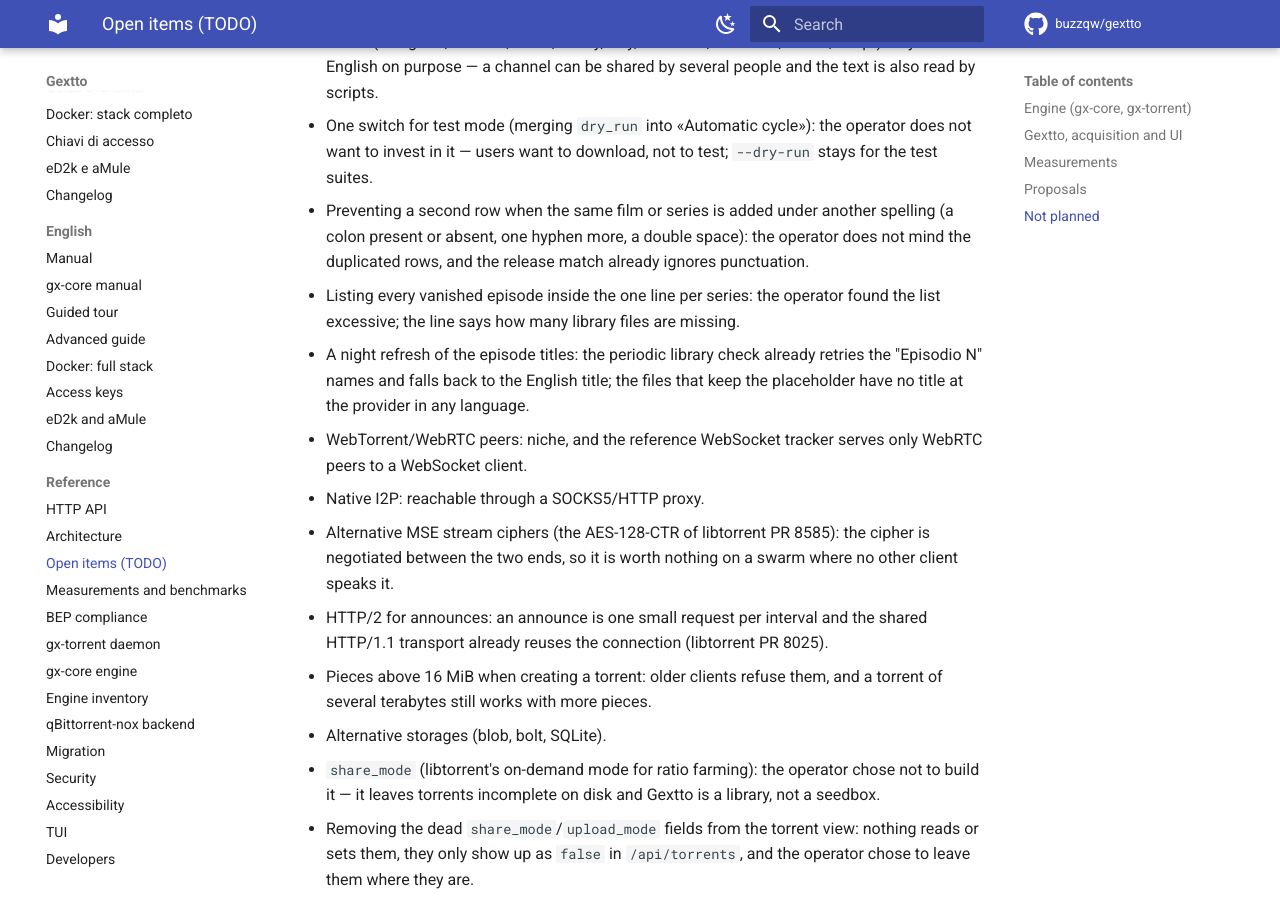
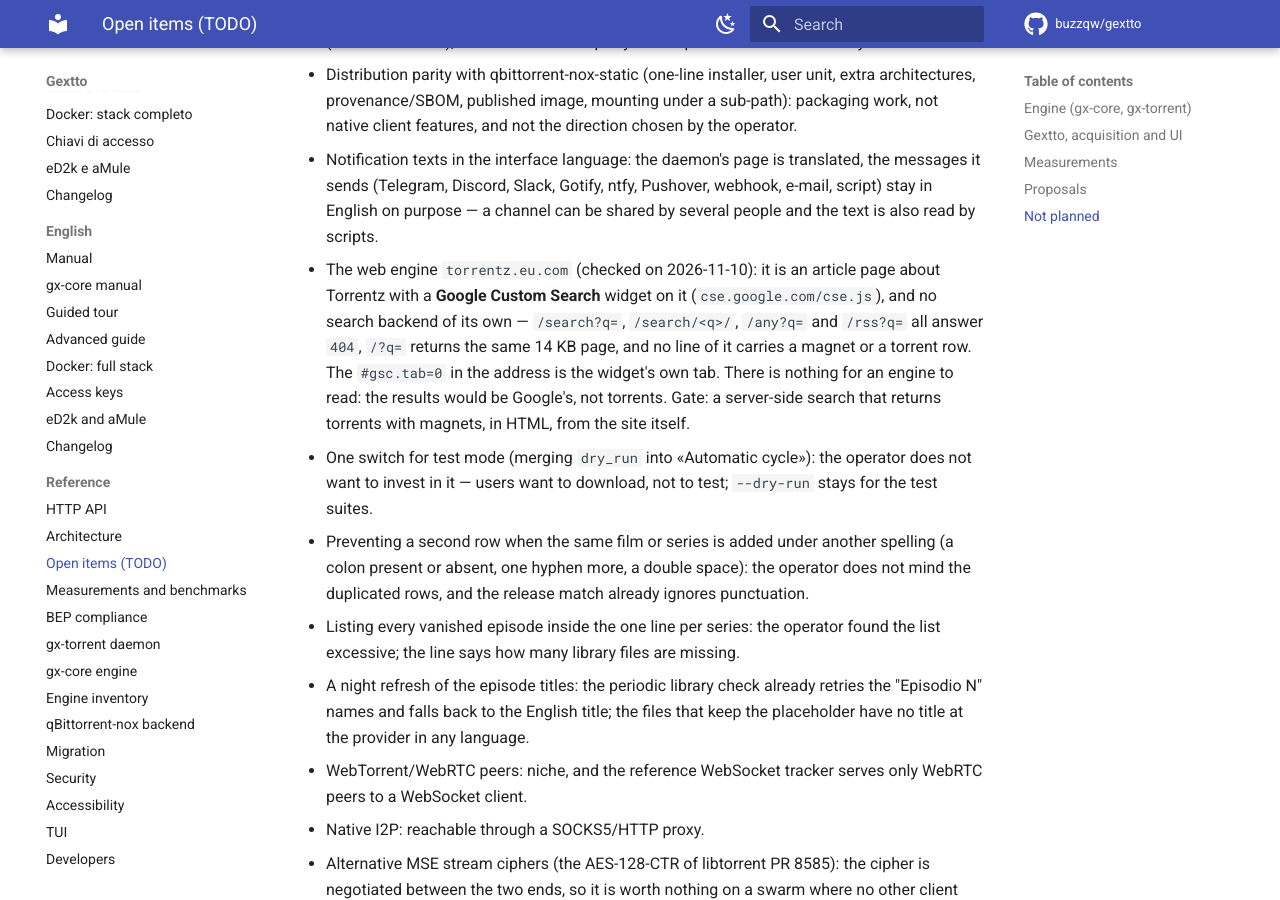
Before and after one commit to buzzqw/gextto, an MkDocs documentation site: the page built from docs/todo.md, in a window 1280 px wide and 900 px high, scrolled down 2863 px. Built offline with MkDocs 1.6.1 and Material for MkDocs 9.7.7, drawn with Linux system fonts in a browser that asks for light colours; comment, search, counter and statistics services are not loaded; some of the changed text lies outside the part shown.

Commit message:
todo: torrentz.eu.com is a Google widget, and the Torrentz family is gone
Checked against the live site: torrentz.eu.com serves an article page with a
Google Custom Search widget and no search backend of its own (every search path
answers 404, nothing carries a magnet), so it cannot become a web engine. Every
Torrentz2 address is gone as well: torrentz2.nz is NXDOMAIN, .eu and .is redirect
to a parking page. The engine already in the list is recorded as an open item
with the gate that would close it.

```diff
--- a/docs/todo.md
+++ b/docs/todo.md
@@ -46,6 +46,12 @@ Nothing open: every engine item waits for a condition listed under
   tried in order: store, www.limetorrents.fun, net). Gate: a working endpoint or a
   parser that reads what the block page serves; otherwise they go, and that is the
   operator's decision.
+
+- **The `torrentz2` web engine points at a dead domain** — `torrentz2.nz` answers NXDOMAIN
+  and the other Torrentz2 addresses (`torrentz2.eu`, `.is`) redirect to a domain parking
+  page (`ww38.`), so the engine can never return a result; it stays in the list of web
+  engines and is not among the enabled ones today. Gate: a live Torrentz2 mirror, or the
+  operator's decision to drop the engine from the list.
 
 ## Measurements
 
@@ -113,6 +119,13 @@ Closed by choice, not waiting for a measurement:
   messages it sends (Telegram, Discord, Slack, Gotify, ntfy, Pushover, webhook, e-mail,
   script) stay in English on purpose — a channel can be shared by several people and the
   text is also read by scripts.
+- The web engine `torrentz.eu.com` (checked on 2026-11-10): it is an article page about
+  Torrentz with a **Google Custom Search** widget on it (`cse.google.com/cse.js`), and no
+  search backend of its own — `/search?q=`, `/search/<q>/`, `/any?q=` and `/rss?q=` all
+  answer `404`, `/?q=` returns the same 14 KB page, and no line of it carries a magnet or
+  a torrent row. The `#gsc.tab=0` in the address is the widget's own tab. There is nothing
+  for an engine to read: the results would be Google's, not torrents. Gate: a server-side
+  search that returns torrents with magnets, in HTML, from the site itself.
 - One switch for test mode (merging `dry_run` into «Automatic cycle»): the operator does
   not want to invest in it — users want to download, not to test; `--dry-run` stays for
   the test suites.
```
